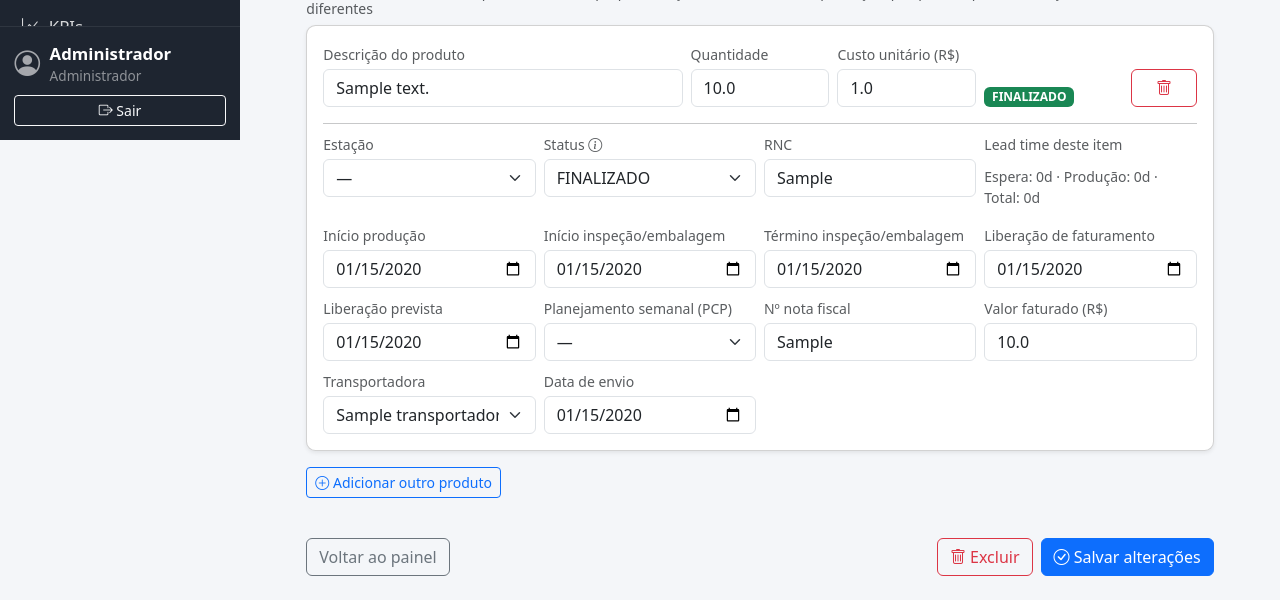
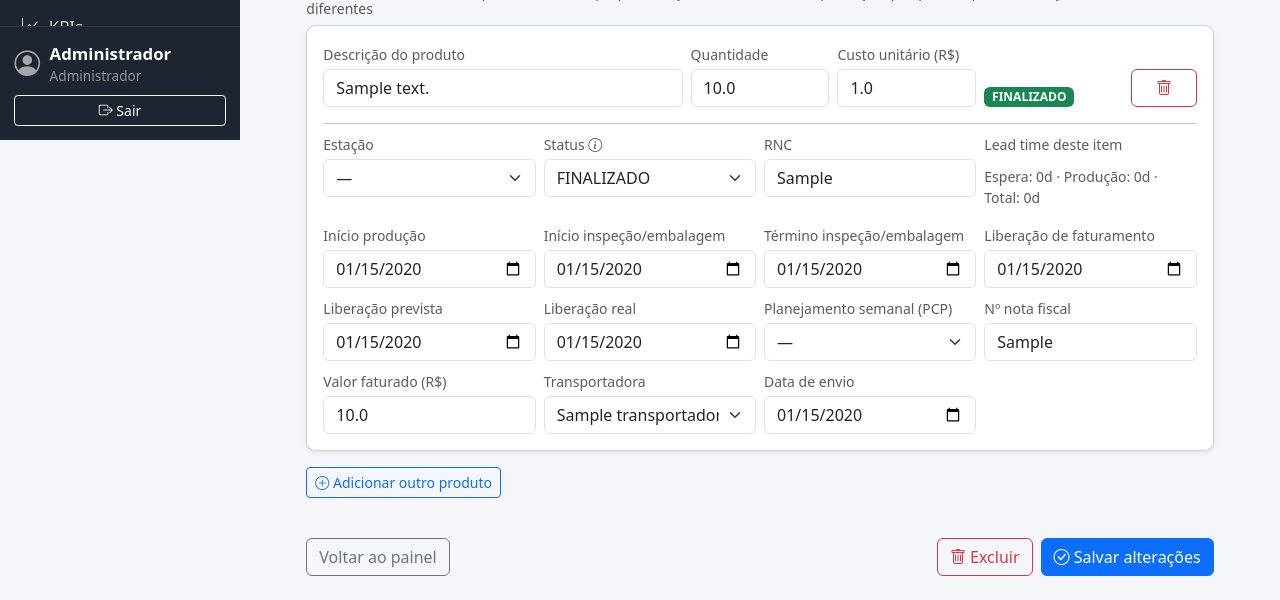
Before and after one commit to matttheus1590-code/producao_app, a Flask app: page /pedidos/1/editar in a window 1280 px wide. Shown: the part 660-1260 px from the top of the page. Run offline with Flask 3, Linux system fonts and the light colour scheme; a user stored in the database is signed in; tables that the repository leaves empty hold one stand-in row (values such as "Sample post"); some libraries are stand-ins or nearby versions.

Commit message:
Atualizacao automatica - 18/08/2026 15:10

```diff
--- a/app.py
+++ b/app.py
@@ -56,6 +56,7 @@ CAMPOS_HISTORICO_ITEM = [
     "termino_inspecao",
     "liberacao_faturamento",
     "liberacao_prevista",
+    "liberacao_real",
     "planejamento_semanal",
     "rnc",
     "numero_nota_fiscal",
@@ -116,6 +117,7 @@ def create_app():
         _migrar_faturamento_itens(app)
         _migrar_logistica_itens(app)
         _migrar_planejamento_semanal_itens(app)
+        _migrar_liberacao_real_itens(app)
         _migrar_gestao_operacao_pedidos(app)
         _migrar_dados_go_para_pedidos_operacao(app)
         _seed_inicial(app)
@@ -357,6 +359,26 @@ def _migrar_planejamento_semanal_itens(app):
     with db.engine.begin() as conn:
         conn.execute(text("ALTER TABLE itens_pedido ADD COLUMN planejamento_semanal VARCHAR(40)"))
     app.logger.info("Migração automática: campo de planejamento semanal adicionado aos itens.")
+
+
+def _migrar_liberacao_real_itens(app):
+    """Adiciona o campo de liberação real (preenchido manualmente, pra
+    comparar com a liberação prevista) nos itens criados antes dessa fase
+    existir.
+
+    Campo 100% novo — não deriva de nenhum dado existente — fica em branco
+    nos itens antigos e passa a ser preenchido dali pra frente."""
+    inspector = inspect(db.engine)
+    if "itens_pedido" not in inspector.get_table_names():
+        return
+
+    colunas = {c["name"] for c in inspector.get_columns("itens_pedido")}
+    if "liberacao_real" in colunas:
+        return
+
+    with db.engine.begin() as conn:
+        conn.execute(text("ALTER TABLE itens_pedido ADD COLUMN liberacao_real DATE"))
+    app.logger.info("Migração automática: campo de liberação real adicionado aos itens.")
 
 
 # Colunas novas da Fase 13 (Gestão Operação) e seu tipo SQL — todas opcionais,
@@ -1365,8 +1387,18 @@ class _LinhaListagemGeral:
         return self.item.liberacao_prevista
 
     @property
+    def liberacao_real(self):
+        return self.item.liberacao_real
+
+    @property
     def planejamento_semanal(self):
         return self.item.planejamento_semanal
+
+    @property
+    def venda_total_pedido(self):
+        """Soma o custo de TODOS os itens do pedido (não só deste produto) —
+        reaproveita Pedido.valor_total, que já faz exatamente essa soma."""
+        return self.pedido.valor_total
 
     @property
     def semaforo(self):
@@ -1425,15 +1457,16 @@ SORT_KEYS_LISTAGEM_GERAL = {
     "quantidade": lambda l: l.quantidade,
     "venda_unidade": lambda l: l.venda_unidade,
     "venda_total": lambda l: l.venda_total,
+    "venda_total_pedido": lambda l: l.venda_total_pedido,
     "estacao": lambda l: (l.estacao or "").upper() or None,
     "status": lambda l: STATUS_OPCOES.index(l.status_producao) if l.status_producao in STATUS_OPCOES else None,
     "liberacao_prevista": lambda l: l.liberacao_prevista,
+    "liberacao_real": lambda l: l.liberacao_real,
     "planejamento_semanal": lambda l: _chave_semana_pcp(l.planejamento_semanal),
     "frete": lambda l: (l.frete or "").upper() or None,
     "pais": lambda l: (l.pais or "").upper() or None,
     "estado": lambda l: (l.estado or "").upper() or None,
     "cidade": lambda l: (l.cidade or "").upper() or None,
-    "prazo": lambda l: l.semaforo[1],
 }
 
 SORT_PADRAO = "data_inclusao"
@@ -2059,6 +2092,7 @@ def register_routes(app):
             terminos_inspecao = f.getlist("item_termino_inspecao[]")
             liberacoes_faturamento = f.getlist("item_liberacao_faturamento[]")
             liberacoes_prevista = f.getlist("item_liberacao_prevista[]")
+            liberacoes_real = f.getlist("item_liberacao_real[]")
             planejamentos_semanais = f.getlist("item_planejamento_semanal[]")
             notas_fiscais = f.getlist("item_numero_nota_fiscal[]")
             valores_faturados = f.getlist("item_valor_faturado[]")
@@ -2074,11 +2108,11 @@ def register_routes(app):
             linhas = zip(
                 item_ids, descricoes, quantidades, custos, estacoes, status_itens, rncs,
                 inicios_producao, inicios_inspecao, terminos_inspecao,
-                liberacoes_faturamento, liberacoes_prevista, planejamentos_semanais, notas_fiscais, valores_faturados,
+                liberacoes_faturamento, liberacoes_prevista, liberacoes_real, planejamentos_semanais, notas_fiscais, valores_faturados,
                 transportadoras_ids, datas_envio,
             )
             for (item_id, desc, qtd, custo, estacao_item, status_item, rnc,
-                 ini_prod, ini_insp, term_insp, lib_fat, lib_prev, planejamento_semanal, nf, valor_faturado,
+                 ini_prod, ini_insp, term_insp, lib_fat, lib_prev, lib_real, planejamento_semanal, nf, valor_faturado,
                  transportadora_id, data_envio) in linhas:
                 desc = desc.strip()
 
@@ -2105,6 +2139,7 @@ def register_routes(app):
                 item.termino_inspecao = _parse_data_form(term_insp)
                 item.liberacao_faturamento = _parse_data_form(lib_fat)
                 item.liberacao_prevista = _parse_data_form(lib_prev)
+                item.liberacao_real = _parse_data_form(lib_real)
                 item.planejamento_semanal = planejamento_semanal.strip() or None
                 item.numero_nota_fiscal = nf.strip() or None
                 item.valor_faturado = _parse_float_form(valor_faturado, default=None) if valor_faturado.strip() else None
--- a/models.py
+++ b/models.py
@@ -418,6 +418,10 @@ class ItemPedido(db.Model):
     termino_inspecao = db.Column(db.Date, nullable=True)
     liberacao_faturamento = db.Column(db.Date, nullable=True)
     liberacao_prevista = db.Column(db.Date, nullable=True)
+    # Preenchida manualmente (não é calculada a partir da liberação prevista
+    # nem de nenhuma outra data) — a data em que o item foi liberado de
+    # verdade, pra comparar com a liberação prevista.
+    liberacao_real = db.Column(db.Date, nullable=True)
     # Preenchido manualmente pelo PCP, junto com a liberação prevista — não é
     # calculado a partir dela. Guarda o rótulo de semana no mesmo formato de
     # gerar_semanas_pcp() (ex.: "SEMANA 03 / AGO / 2026").
--- a/templates/editar_pedido.html
+++ b/templates/editar_pedido.html
@@ -192,6 +192,10 @@
               <input type="date" class="form-control" name="item_liberacao_prevista[]" value="{{ item.liberacao_prevista or '' }}">
             </div>
             <div class="col-md-3">
+              <label class="form-label small text-muted mb-1">Liberação real</label>
+              <input type="date" class="form-control" name="item_liberacao_real[]" value="{{ item.liberacao_real or '' }}">
+            </div>
+            <div class="col-md-3">
               <label class="form-label small text-muted mb-1">Planejamento semanal (PCP)</label>
               <select class="form-select" name="item_planejamento_semanal[]">
                 <option value="">—</option>
@@ -338,6 +342,10 @@
           <input type="date" class="form-control" name="item_liberacao_prevista[]">
         </div>
         <div class="col-md-3">
+          <label class="form-label small text-muted mb-1">Liberação real</label>
+          <input type="date" class="form-control" name="item_liberacao_real[]">
+        </div>
+        <div class="col-md-3">
           <label class="form-label small text-muted mb-1">Planejamento semanal (PCP)</label>
           <select class="form-select" name="item_planejamento_semanal[]">${opcoes(GO_SEMANAS_PCP, true)}</select>
         </div>
```
Also changed, not shown: templates/dashboard.html (+27 -30 lines).
